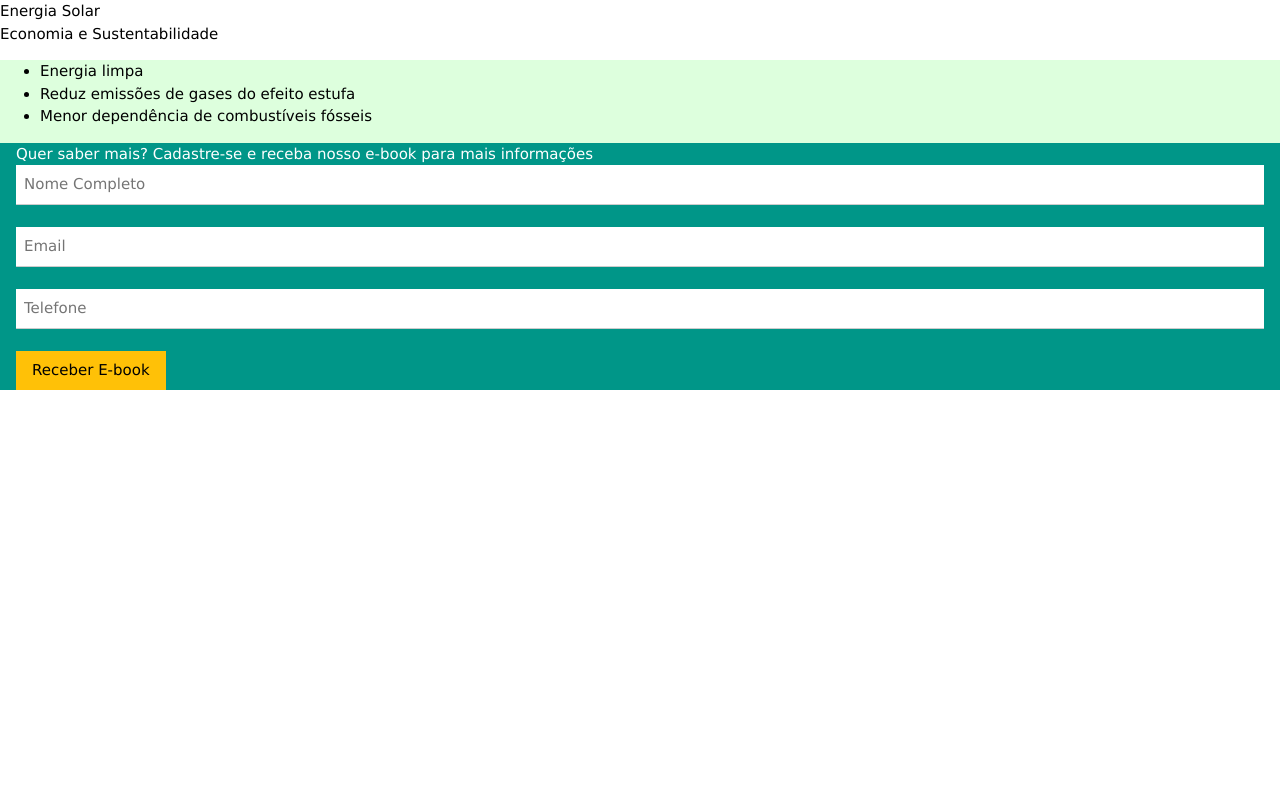
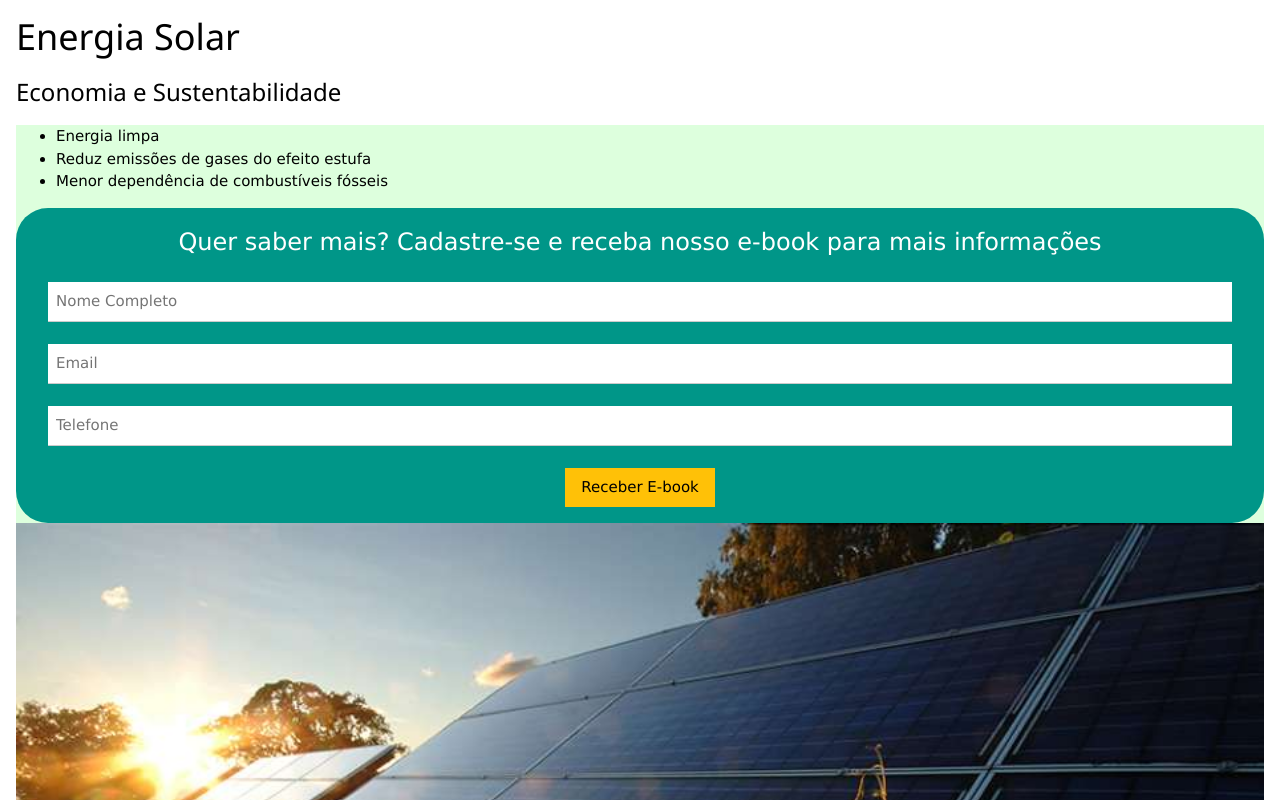
Before and after one commit to gff1055/landingPageEcoSolar, a plain HTML site: page index.html in a window 1280 px wide. Shown: the top 800 px of the page. Drawn offline with Linux system fonts and the light colour scheme.

Commit message:
adicao de imagem

```diff
--- a/index.html
+++ b/index.html
@@ -5,10 +5,10 @@
 		<link rel="stylesheet" type="text/css" href="css/w3.css"/>
 		<title>Eco Solar - Economia e Sustenabilidade</title>
 	</head>
-	<body>
+	<body class="w3-container">
 		<header class="cab">
-			Energia Solar<br>
-			Economia e Sustentabilidade
+			<h1>Energia Solar</h1>
+			<h3>Economia e Sustentabilidade</h3>
 		</header>
 		<section class="contSit  w3-pale-green">
 			<section class="vantEnerSol">
@@ -19,16 +19,20 @@
 				</ul>
 			</section>
 
-			<section class="formCadEbo w3-teal w3-container">
-				<form>
-					Quer saber mais? Cadastre-se e receba nosso e-book para mais informações<br>
+			<section class="formCadEbo w3-teal w3-container w3-round-xxlarge w3-padding-16">
+				<form class="w3-container w3-center">
+					<span class="w3-xlarge">Quer saber mais? Cadastre-se e receba nosso e-book para mais informações</span>
+					<br><br>
 					<input placeholder="Nome Completo" type="text" name="nom" class="w3-input"/><br>
 					<input placeholder="Email" type="email" name="ema"  class="w3-input"/><br>
 					<input placeholder="Telefone" type="number" name="sobNom"  class="w3-input"/><br>
 					<input type="button" name="recEbo" value="Receber E-book" class="w3-button w3-amber"/>
 
 				</form>
+
+
 			</section>
+			<img src="assets/img/placSol.jpg" style="width: 100%">
 		</section>
 
 		<footer class="rod">
```
Also changed, not shown: assets/img/placSol.jpg (added).
